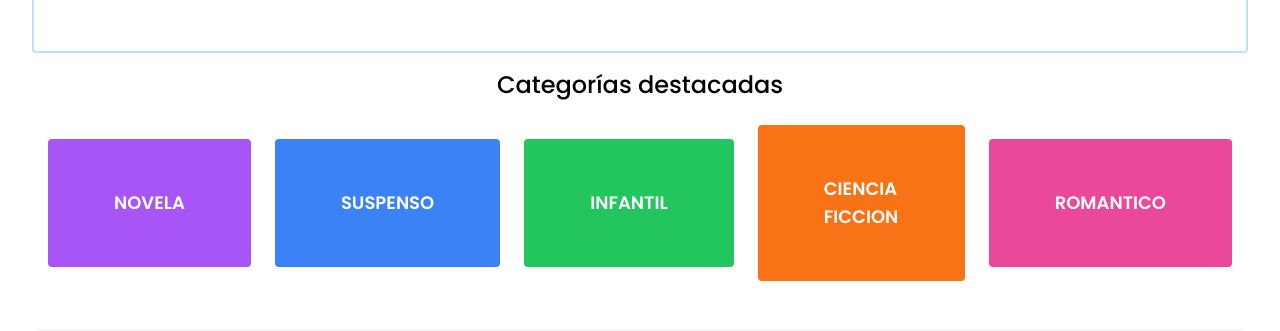
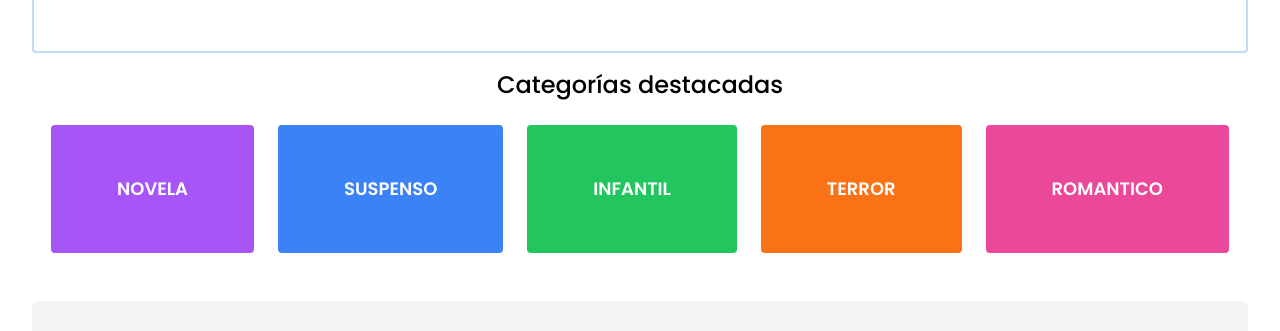
Before and after one commit to Talkird/bookstore-frontend, a React (Vite) app: page / in a window 1280 px wide. Shown: the part 1620-1951 px from the top of the page. Built offline with nearby package versions, Linux system fonts and the light colour scheme; no server answers.

Commit message:
arreglos

```diff
--- a/src/components/categories/categories.jsx
+++ b/src/components/categories/categories.jsx
@@ -21,8 +21,8 @@ function Categories() {
         "bg-green-500 border-green-500 hover:bg-green-600 focus:ring-green-400",
     },
     {
-      name: "CIENCIA FICCION",
-      route: "/books/cienciaficcion",
+      name: "TERROR",
+      route: "/books/terror",
       color:
         "bg-orange-500 border-orange-500 hover:bg-orange-600 focus:ring-orange-400",
     },
--- a/src/components/filters/Filter.jsx
+++ b/src/components/filters/Filter.jsx
@@ -16,7 +16,7 @@ function Filter({ onFilterChange }) {
     "NOVELA",
     "ROMANTICO",
     "TERROR",
-    "CIENCIA FICCION",
+    "CIENCIA_FICCION",
     "FANTASIA",
     "AVENTURAS",
     "SUSPENSO",
--- a/src/components/navbar/Navbar.jsx
+++ b/src/components/navbar/Navbar.jsx
@@ -27,8 +27,17 @@ function Navbar() {
     { name: "NOVELA", route: "/books/novela" },
     { name: "SUSPENSO", route: "/books/suspenso" },
     { name: "INFANTIL", route: "/books/infantil" },
-    { name: "CIENCIA FICCIÓN", route: "/books/ciencia-ficcion" },
+    { name: "CIENCIA_FICCION", route: "/books/ciencia_ficcion" },
     { name: "ROMÁNTICO", route: "/books/romantico" },
+    { name: "TERROR", route: "/books/terror" },
+    { name: "FANTASÍA", route: "/books/fantasia" },
+    { name: "AVENTURAS", route: "/books/aventuras" },
+    { name: "POESÍA", route: "/books/poesia" },
+    { name: "AUTOAYUDA", route: "/books/autoayuda" },
+    { name: "DEPORTE", route: "/books/deporte" },
+    { name: "ARTE", route: "/books/arte" },
+    { name: "MÚSICA", route: "/books/musica" },
+    { name: "COCINA", route: "/books/cocina" }
   ];
 
   return (
--- a/src/pages/CategoryPage.jsx
+++ b/src/pages/CategoryPage.jsx
@@ -26,7 +26,7 @@ function CategoryPage() {
           <BackButton />
         </div>
         <h1 className="mb-5 text-left text-3xl font-semibold">
-          Libros en la categoría: {category}
+          Libros en la categoría: {category.toUpperCase()}
         </h1>
       </div>
 
```
